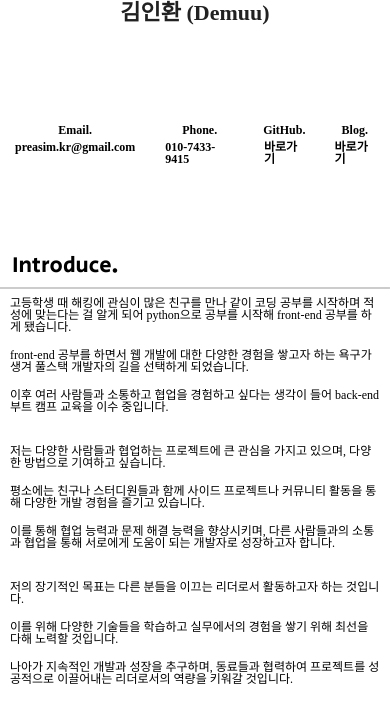
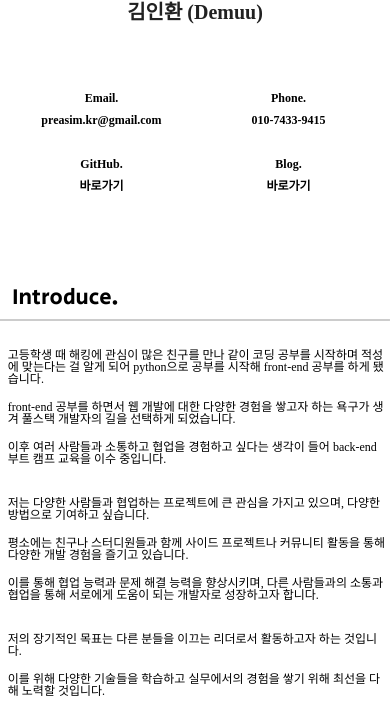
Before and after one commit to fefdfea1/DemuuPorfolio, a plain HTML site: page portfolio-page/portfolio.html in a window 390 px wide. Shown: the part 138-840 px from the top of the page. Drawn offline with nearby package versions, Linux system fonts and the light colour scheme; a web font is replaced by a local one.

Commit message:
portfolio

```diff
--- a/portfolio-page/portfolio.css
+++ b/portfolio-page/portfolio.css
@@ -18,15 +18,25 @@ body {
 }
 
 .introduce-menu {
-  margin: 0 auto;
   margin-top: 100px;
   font-size: 18px;
   font-weight: 600;
+  text-align: center;
 }
 
-.introduce-menu td {
-  padding: 15px 40px 0 40px;
+.menu-upper, .menu-lower {
+  display: inline-block;
 }
+
+.email, .phone, .github, .blog {
+  display: inline-block;
+  padding: 0 20px;
+}
+
+.introduce-menu div p {
+  padding: 5px 0;
+}
+
 .introduce-menu a:hover {
   color: #616161;
 }
@@ -145,9 +155,6 @@ body {
     font-size: 16px;
   }
 
-  .introduce-menu td {
-    padding: 12px 35px 0 35px;
-  }
 
   /* ----- section2 ----- */
   #portfolio-introduce h1 {
@@ -172,6 +179,22 @@ body {
 
 
 @media (max-width: 992px) {
+  /* ----- section1 ----- */
+  #my-introduce {
+    padding-top: 180px;
+    padding-bottom: 30px;
+  }
+  .myName {
+    font-size: 28px;
+  }
+  .introduce-menu {
+    font-size: 14px;
+  }
+
+  .email, .phone, .github, .blog {
+    padding: 0 16px;
+  }
+
   /* ----- section2 ----- */
   #portfolio-introduce h1 {
     font-size: 26px;
@@ -243,13 +266,12 @@ body {
     .myName {
     font-size: 26px;
   }
-
   .introduce-menu {
+    margin-top: 65px;
     font-size: 12px;
   }
-
-  .introduce-menu td {
-    padding: 10px 25px 0 25px;
+  .email, .phone, .github, .blog {
+    padding: 0 14px;
   }
 
   /* ----- section2 ----- */
@@ -298,21 +320,32 @@ body {
     padding-bottom: 10px;
   }
   .myName {
-    font-size: 22px;
+    font-size: 20px;
   }
   .introduce-menu {
     font-size: 12px;
   }
-  .introduce-menu td {
-    padding: 5px 15px 0 15px;
+  .menu-upper, .menu-lower {
+    display: block;
+    width: 100%;
   }
+  .menu-upper div {
+    width: 40%;
+  }
+  .menu-lower {
+    padding-top: 22px;
+  }
+  .menu-lower div {
+    width: 40%;
+  }
+
 
   /* ----- section2 ----- */
   #portfolio-introduce h1 {
     font-size: 22px;
   }
-  .introduce-txt {
-    padding: 0 10px;
+  .introduce-txt p {
+    padding-left: 2%;
   }
 
   /* ----- section3 ----- */
--- a/portfolio-page/portfolio.html
+++ b/portfolio-page/portfolio.html
@@ -33,18 +33,29 @@
       <div id="my-introduce">
         <p class="myName">김인환 (Demuu)</p>
 
-        <table class="introduce-menu">
-          <th>Email.</th>
-          <th>Phone.</th>
-          <th>GitHub.</th>
-          <th>Blog.</th>
-          <tr>
-            <td>preasim.kr@gmail.com</td>
-            <td>010-7433-9415</td>
-            <td><a href="https://github.com/Preasim" target="_blank">바로가기</a></td>
-            <td><a href="https://preasim.github.io" target="_blank">바로가기</a></td>
-          </tr>
-        </table>
+        <div class="introduce-menu">
+          <div class="menu-upper">
+            <div class="email">
+              <p>Email.</p>
+              <p>preasim.kr@gmail.com</p>
+            </div>
+            <div class="phone">
+              <p>Phone.</p>
+              <p>010-7433-9415</p>
+            </div>
+          </div>
+
+          <div class="menu-lower">
+            <div class="github">
+              <p>GitHub.</p>
+              <p><a href="https://github.com/Preasim" target="_blank">바로가기</a></p>
+            </div>
+            <div class="blog">
+              <p>Blog.</p>
+              <p><a href="https://preasim.github.io" target="_blank">바로가기</a></p>
+            </div>
+          </div>
+        </div>
       </div>
     </div>
   </section>
```
